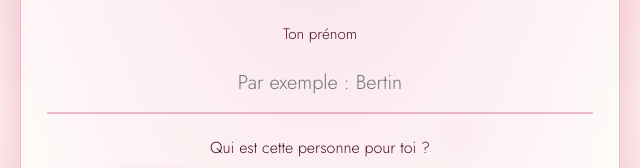
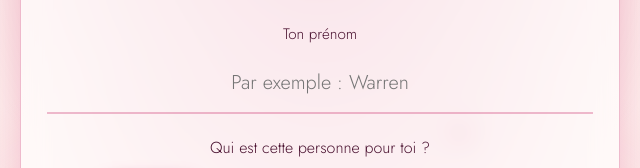
Before and after one commit to bervywarren/Cadeau-StVal, a plain HTML site: page index.html in a window 1280 px wide. Shown: the part 230-398 px from the top of the page, 320-960 px from the left. Drawn offline with nearby package versions, Linux system fonts and the light colour scheme.

Commit message:
Add files via upload

```diff
--- a/index.html
+++ b/index.html
@@ -99,7 +99,7 @@ button:focus-visible,input:focus-visible{outline:3px solid var(--or); outline-of
     <h1>Joyeuse Saint-Valentin</h1>
     <p class="intro">Un message écrit rien que pour toi.</p>
     <label for="prenom">Ton prénom</label>
-    <input id="prenom" type="text" maxlength="30" placeholder="Par exemple : Bertin" autocomplete="off">
+    <input id="prenom" type="text" maxlength="30" placeholder="Par exemple : Warren" autocomplete="off">
     <p style="margin:0 0 12px">Qui est cette personne pour toi ?</p>
     <div class="choix" id="choix" role="group" aria-label="Relation"></div>
     <button class="principal" id="reveler" type="button">Découvrir mon message</button>
```
